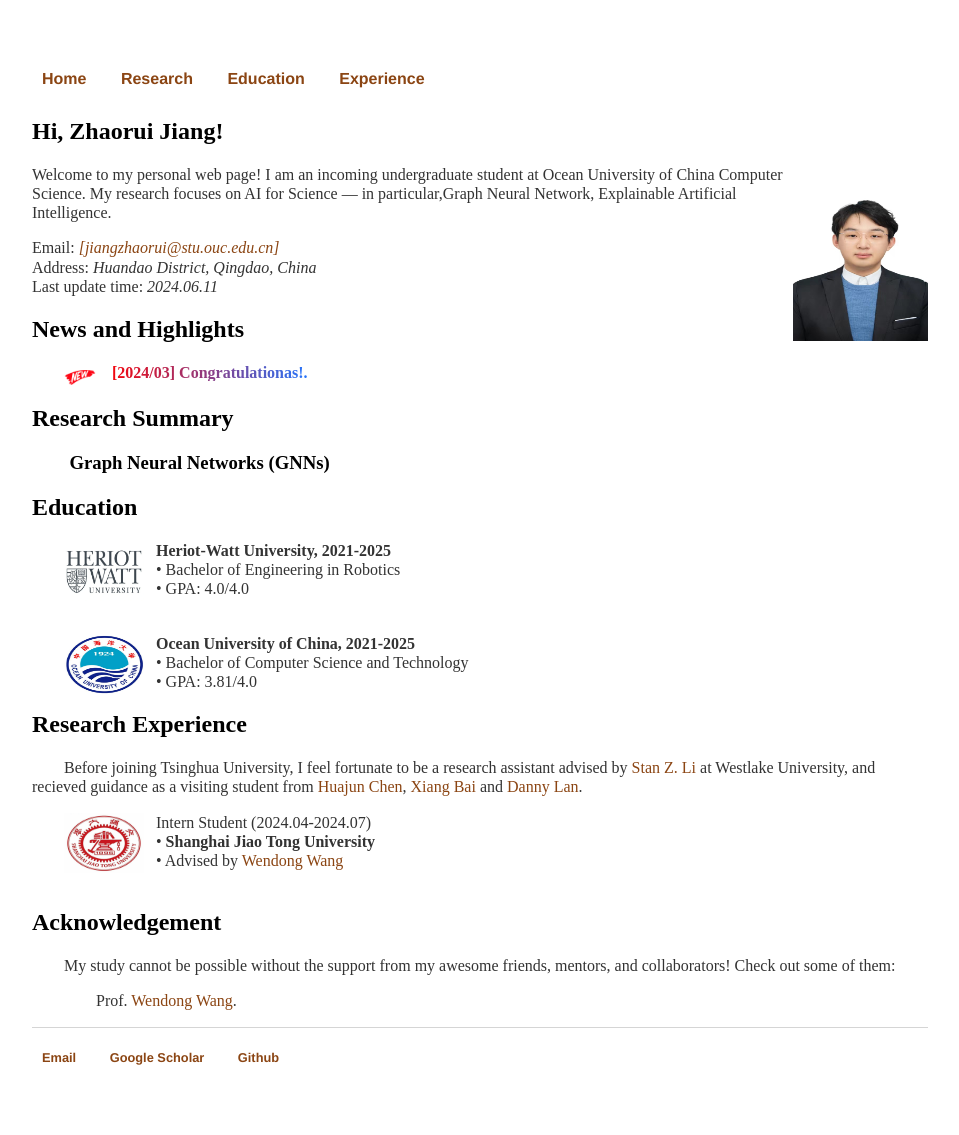
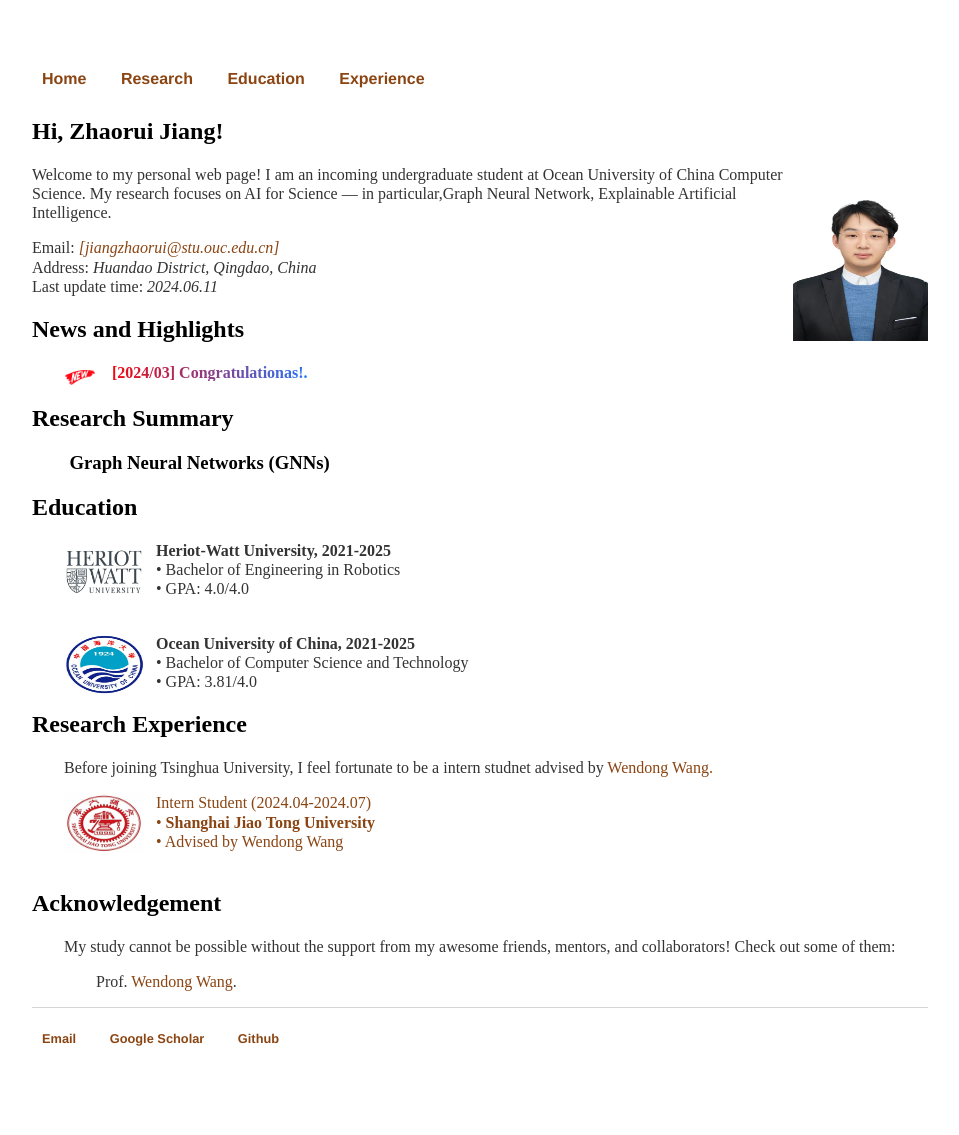
Before and after one commit to zhaorui-bi/zhaorui-bi.github.io, a Jekyll site: the page built from index.html, in a window 1280 px wide. Shown: the whole page, without its empty margins (160-1119 px from the left). Built offline with Jekyll 4.4.1, drawn with Linux system fonts in a browser that asks for light colours.

Commit message:
Update index.html

```diff
--- a/index.html
+++ b/index.html
@@ -63,7 +63,7 @@
 		</p>
 
 	<h2><a name="exp"></a>Research Experience</h2>
-		<p style="text-indent: 2em;">Before joining Tsinghua University, I feel fortunate to be a research assistant advised by <a href="https://scholar.google.com/citations?user=Y-nyLGIAAAAJ&hl=en&oi=ao">Stan Z. Li</a> at Westlake University, and recieved guidance as a visiting student from <a href="https://person.zju.edu.cn/en/huajun">Huajun Chen</a>, <a href="https://scholar.google.com/citations?user=UeltiQ4AAAAJ&hl=en">Xiang Bai</a> and <a href="http://www.cs.cmu.edu/~lanzhzh/">Danny Lan</a>. </p>
+		<p style="text-indent: 2em;">Before joining Tsinghua University, I feel fortunate to be a intern studnet advised by <a href="https://www.ji.sjtu.edu.cn/cn/about/faculty-staff/faculty-directory/faculty-detail/5279/">Wendong Wang. </p>
 		<p style="margin-left: 2em;">
 			<img src="/img/sjtu.png" align="left" width="80" height="60"/>
 			&nbsp&nbsp Intern Student (2024.04-2024.07) <br>
```
